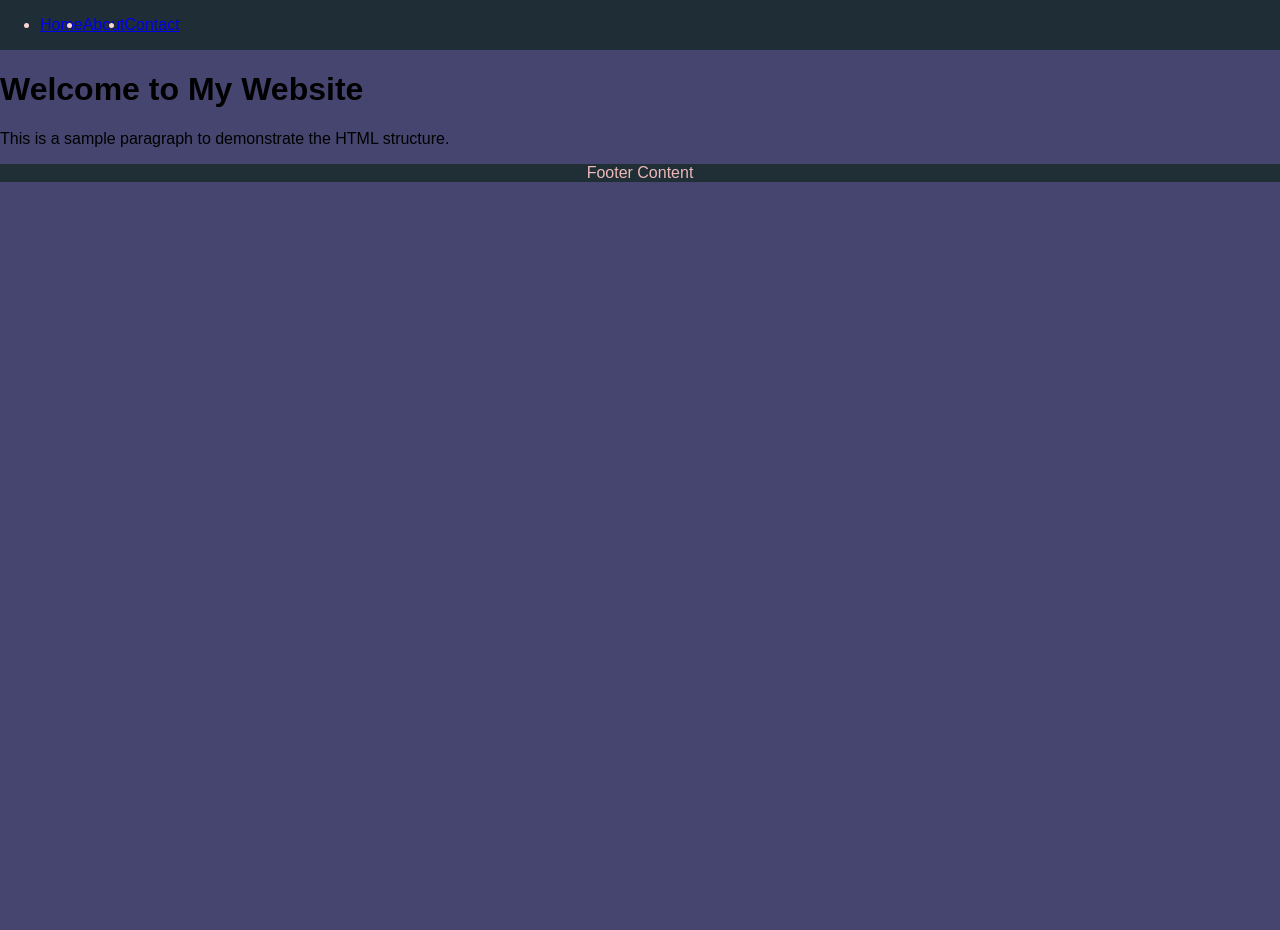
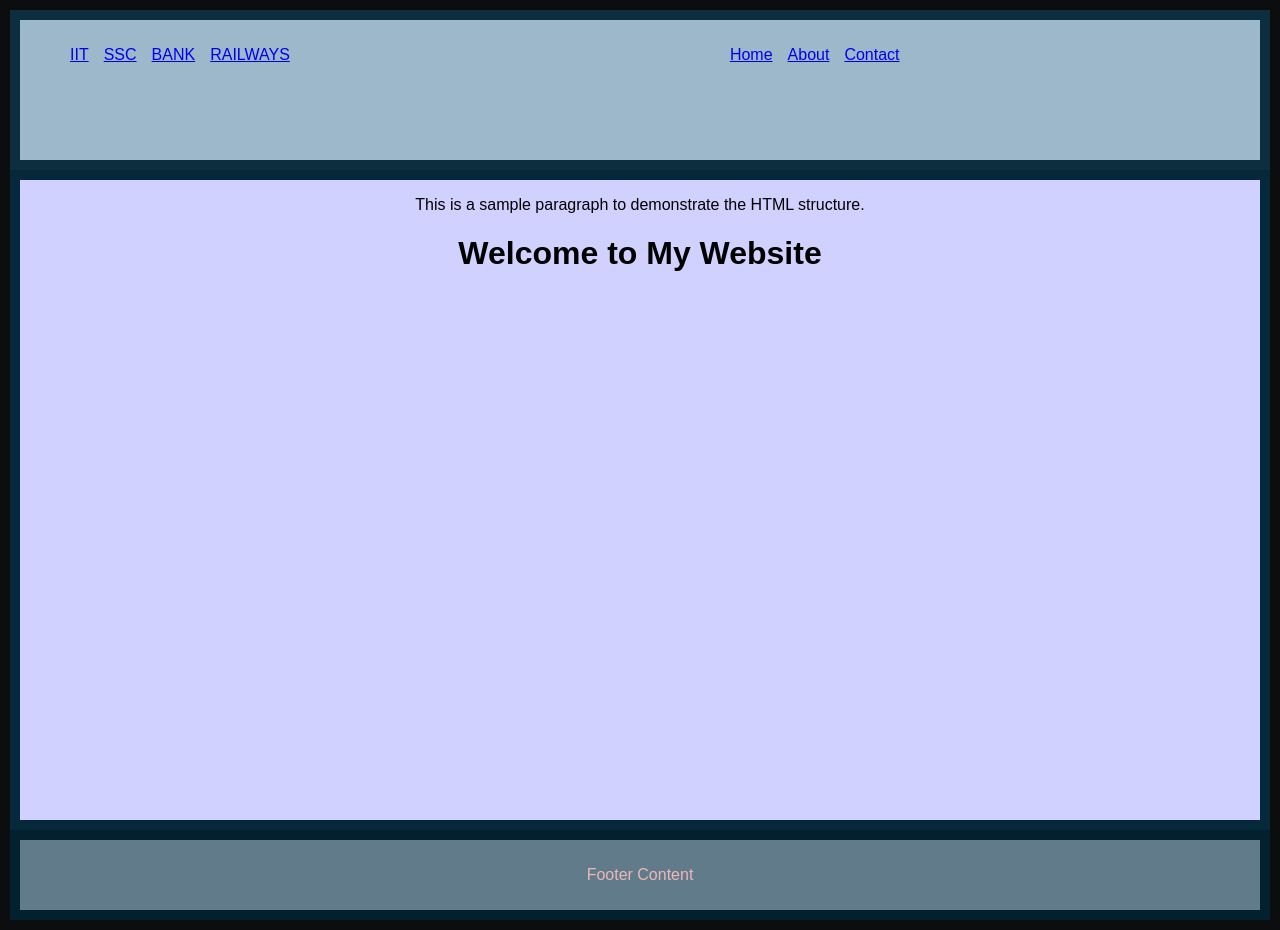
Before and after one commit to pawanchandrajoshi/WebDev, a plain HTML site: page index.html in a window 1280 px wide. Before the commit the page ends 800 px from the top, so only its background shows below. Drawn offline with Linux system fonts and the light colour scheme.

Commit message:
Initial commit

```diff
--- /dev/null
+++ b/css/style.css
@@ -0,0 +1,43 @@
+body{
+    height: 100%;
+    font-family: Arial, sans-serif;
+    margin: 0;
+    padding: 0;
+    background-color: #d1d1ff;
+    border: 10px solid #0b0d0e;
+
+}
+header{
+    height: 15vh;
+    display: flex;
+    background-color: #9cb8ca;
+    color: #fdd4d4;
+    padding: 10px;
+    border: 10px solid #0c2e3f;
+
+
+}
+.main{
+    height: 80vh;
+    text-align: center;
+    border: 10px solid #05283a;
+}
+nav {
+    margin-left: 50vh;
+}
+
+ul{
+    list-style-type: none;
+    display: flex;
+    gap: 15px;
+}
+
+
+footer{
+    height: auto;
+    background-color: #617b8a;
+    color: #ecb8b8;
+    text-align: center;
+    padding: 10px;
+    border: 10px solid #03202e;
+}
--- a/index.html
+++ b/index.html
@@ -3,14 +3,22 @@
 <head>
   <meta charset="UTF-8">
   <meta name="viewport" content="width=device-width, initial-scale=1.0">
-  <title>Document</title>
-  <link rel="stylesheet" href="/WebDev/style.css">
+  <title>MOCK Test</title>
+  <link rel="stylesheet" href="/WebDev/css/style.css">
   <link rel="preconnect" href="https://fonts.googleapis.com">
 
 </head>
 <body>
   <header>
-    <nav>
+    <div class="exam-links">
+      <ul>
+        <li><a href="#">IIT</a></li>
+        <li><a href="#">SSC</a></li>
+        <li><a href="#">BANK</a></li>
+        <li><a href="#">RAILWAYS</a></li>
+      </ul>
+    </div>
+    <nav class="contact">
       <ul>
         <li><a href="#home">Home</a></li>
         <li><a href="#about">About</a></li>
@@ -18,8 +26,10 @@
       </ul>
     </nav>
   </header>
-  <h1>Welcome to My Website</h1>
-  <p>This is a sample paragraph to demonstrate the HTML structure.</p>
+  <div class="main">
+    <p>This is a sample paragraph to demonstrate the HTML structure.</p>
+    <h1>Welcome to My Website</h1>
+  </div>
   <footer>
   <p>Footer Content</p>
 </footer>
--- a/style.css
+++ /dev/null
@@ -1,28 +0,0 @@
-body{
-    font-family: Arial, sans-serif;
-    margin: 0;
-    padding: 0;
-    background-color: #464570;
-    flex: 8;
-}
-header{
-    flex :2;
-    display: flex;
-    background-color: #1e2d36;
-    color: #fdd4d4;
-
-    text-align: center;
-}
-
-footer{
-    flex:2;
-    background-color: #202e36;
-    color: #ecb8b8;
-    text-align: center;
-
-
-}
-ul{
-    display :flex;
-
-}
```
Also changed, not shown: js/script.js (added).
